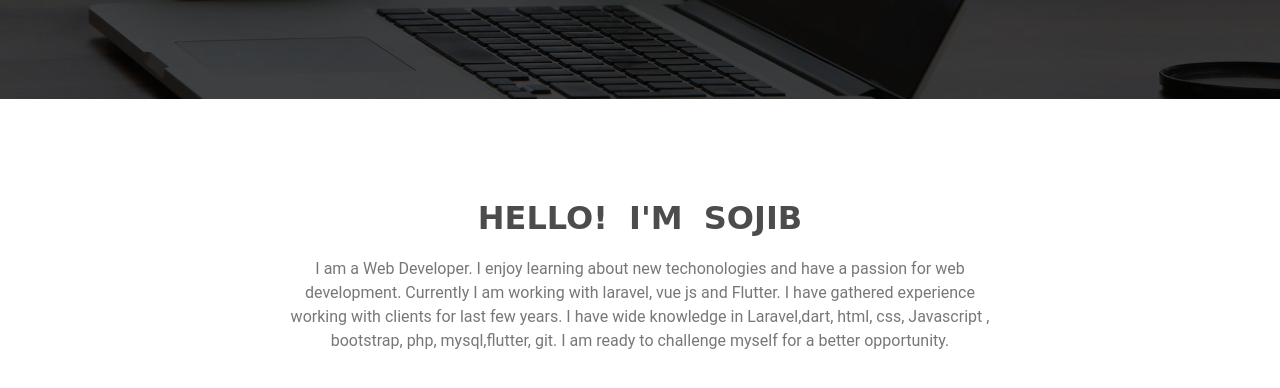
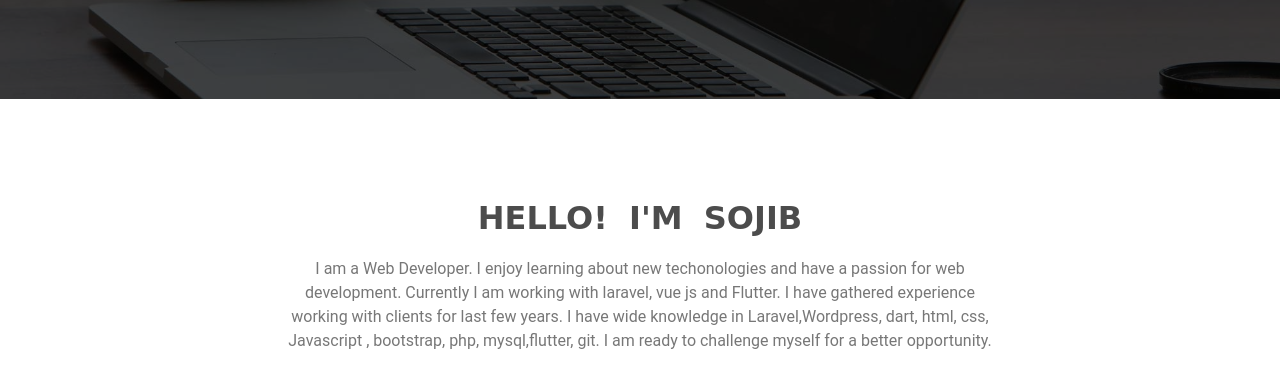
Before and after one commit to sojibhasan/portfolio-, a plain HTML site: page index.html in a window 1280 px wide. Shown: the part 562-950 px from the top of the page. Drawn offline with Linux system fonts and the light colour scheme.

Commit message:
Update index.html

```diff
--- a/index.html
+++ b/index.html
@@ -168,7 +168,7 @@
 
                         <p class="wow fadeInLeft" data-wow-delay="0.8s">
 
-                            I am a Web Developer. I enjoy learning about new techonologies and have a passion for web development. Currently I am working with laravel, vue js and Flutter. I have gathered experience working with clients for last few years. I have wide knowledge in Laravel,dart, html, css, Javascript , bootstrap, php, mysql,flutter, git. I am ready to challenge myself for a better opportunity.
+                            I am a Web Developer. I enjoy learning about new techonologies and have a passion for web development. Currently I am working with laravel, vue js and Flutter. I have gathered experience working with clients for last few years. I have wide knowledge in Laravel,Wordpress, dart, html, css, Javascript , bootstrap, php, mysql,flutter, git. I am ready to challenge myself for a better opportunity.
                         </p>
                     </div>
 
```
